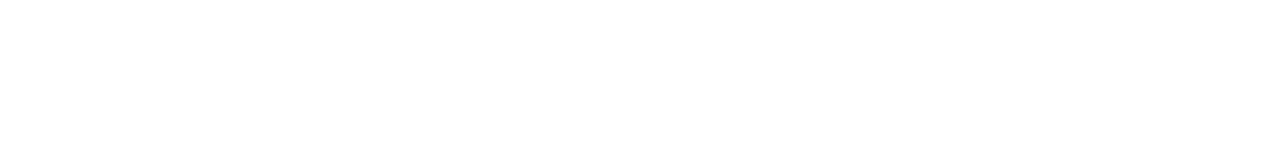
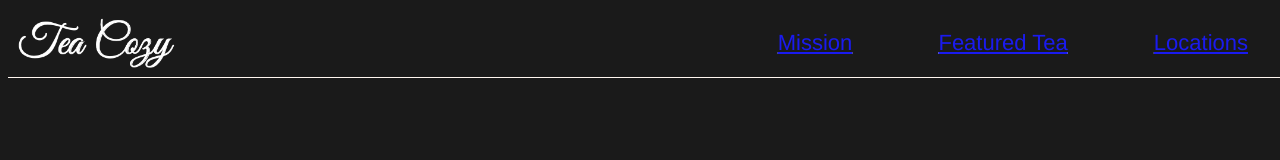
Before and after one commit to gray1223/teacozy, a plain HTML site: page index.html in a window 1280 px wide. Drawn offline with Linux system fonts and the light colour scheme.

Commit message:
Updated Header

```diff
--- a/index.html
+++ b/index.html
@@ -6,6 +6,18 @@
     <link href="./resources/css/style.css" type="text/css" rel="stylesheet" />
   </head>
   <body>
+    <header>
+      <div class="header">
+          <img src="./resources/images/img-tea-cozy-logo.png" alt="Tea Cozy Logo" />
+          <nav>
+            <ul>
+              <li><span><a href="#">Mission</a></span></li>
+              <li><span><a href="#">Featured Tea</a></span></li>
+              <li><span><a href="#">Locations</a></span></li>
+            </ul>
+          </nav>
+      </div>
+    </header>
 
   </body>
 </html>
--- a/resources/css/style.css
+++ b/resources/css/style.css
@@ -0,0 +1,43 @@
+html {
+  font-family: Helvetica;
+  font-size: 22px;
+  color: seashell;
+  background-color: black;
+  opacity: 0.9;
+}
+
+header img {
+
+  margin: 10px 10px;
+  height: 50px;
+  display: inline-flex;
+  align-items: flex-start;
+}
+
+header  {
+  height: 69px;
+  border-bottom: 1px solid seashell;
+  position: fixed;
+  width: 100%;
+}
+
+nav {
+  float: right;
+  list-style: none;
+  color: white;
+}
+
+ul li {
+  display: inline-flex;
+  align
+  color: white;
+  flex-direction: row;
+  flex-wrap: nowrap;
+  justify-content: flex-end;
+  margin: auto 40px;
+  text-decoration: underline;
+}
+
+ul {
+  color: white;
+}
```
